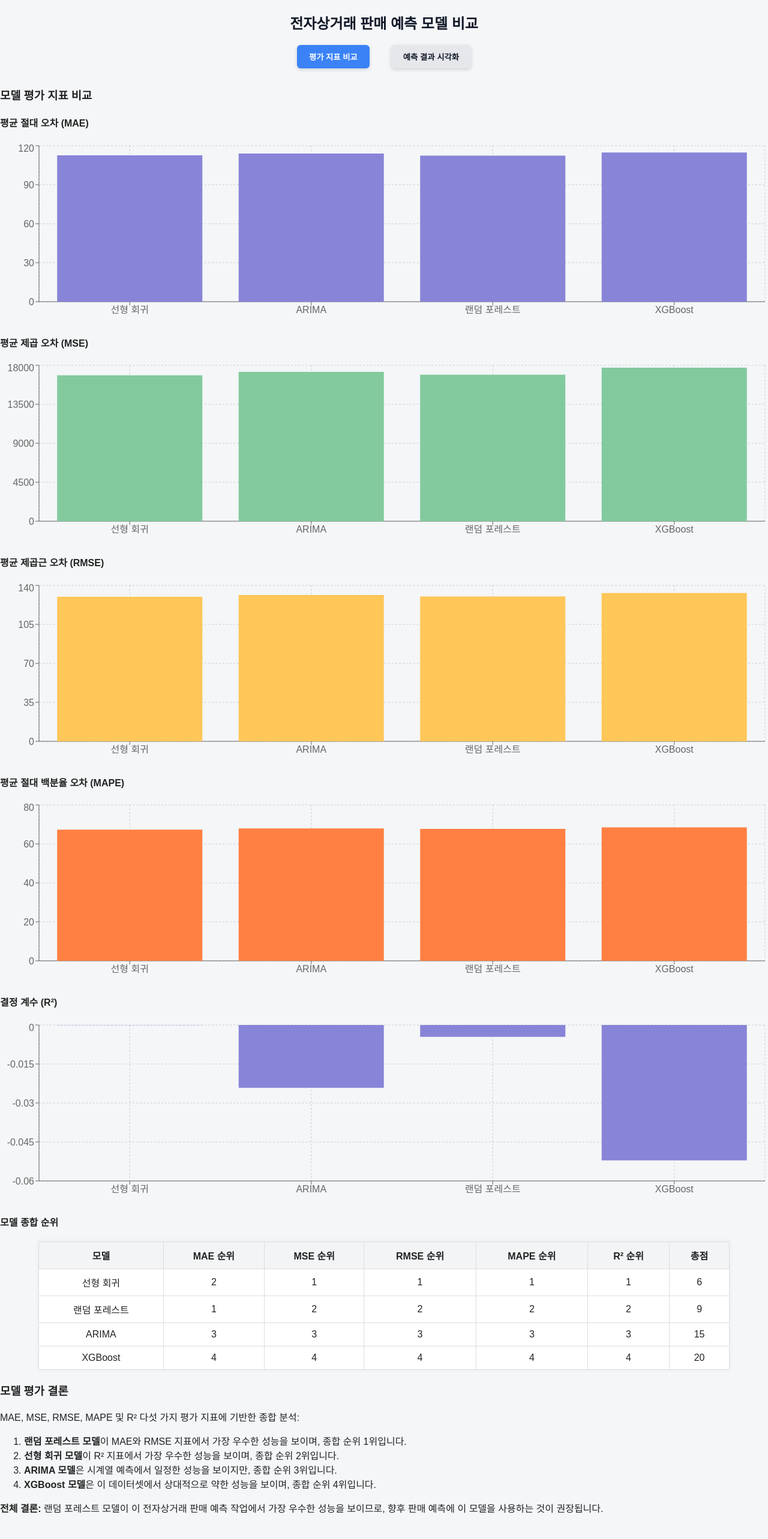
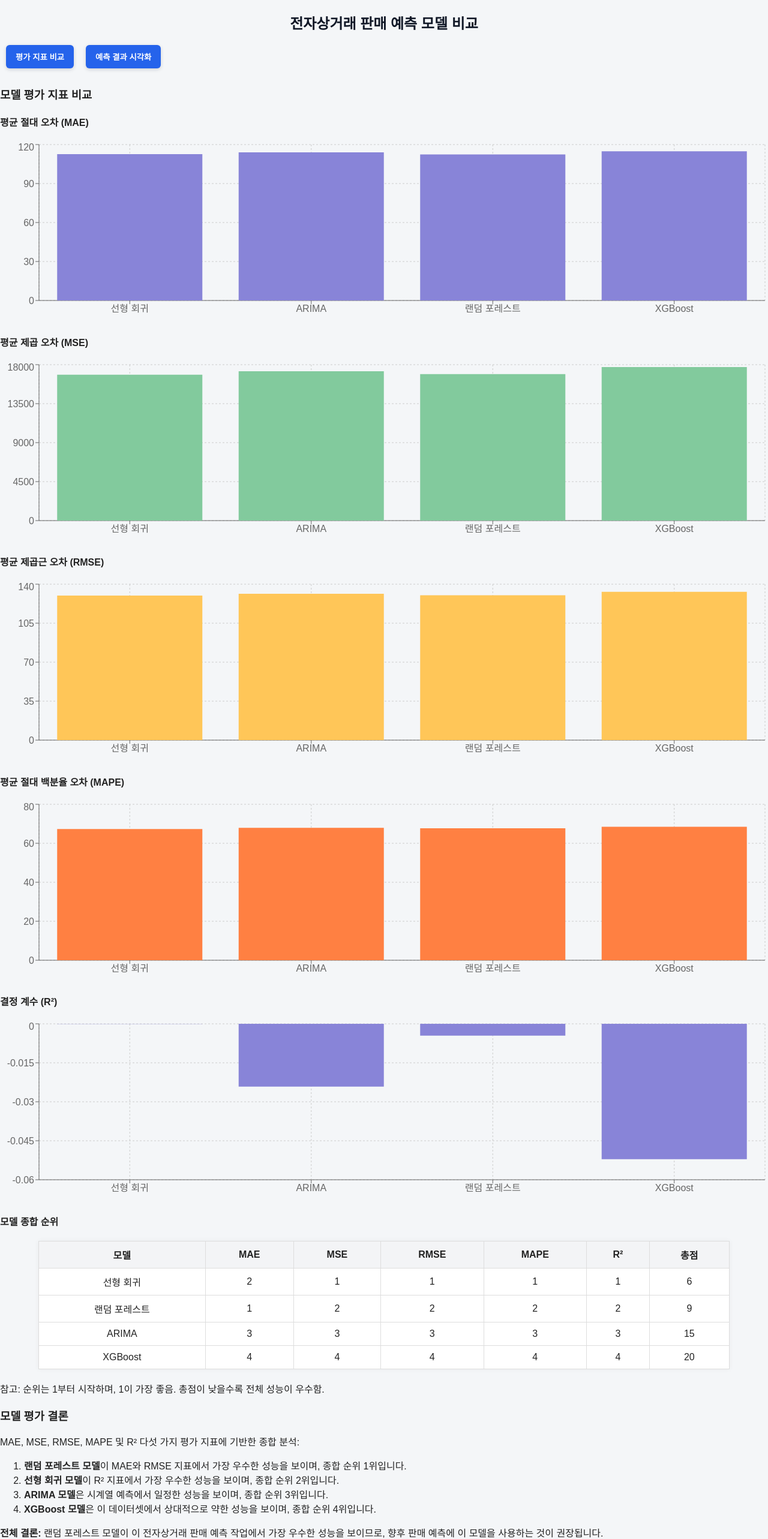
Before and after one commit to JoeyAJ/forecast-dashboard, a React (Create React App) app: page / in a window 1280 px wide. Shown: the top 2566 px of the page at 60% size. Before the commit the page ends 2542 px from the top, so only its background shows below. Built offline with nearby package versions, Linux system fonts and the light colour scheme; the HTML template or start-up script is replaced by a standard one.

Commit message:
Update ModelComparisonDashboard.js

```diff
--- a/src/ModelComparisonDashboard.js
+++ b/src/ModelComparisonDashboard.js
@@ -3,11 +3,11 @@ import {
   BarChart, Bar, XAxis, YAxis, CartesianGrid, Tooltip, Legend, ResponsiveContainer,
   LineChart, Line, ComposedChart, Scatter
 } from 'recharts';
-import './index.css';
 
 const ModelComparisonDashboard = () => {
   const [activeTab, setActiveTab] = useState('metrics');
 
+  // 모델 평가 지표 데이터
   const metricsData = {
     models: ["선형 회귀", "ARIMA", "랜덤 포레스트", "XGBoost"],
     MAE: [112.56, 114.04, 112.35, 114.84],
@@ -24,14 +24,12 @@ const ModelComparisonDashboard = () => {
     }));
   };
 
+  // 예측 결과 데이터
   const actualValues = [400, 496, 215, 409, 461, 71, 360, 157, 457, 450, 239, 356, 100, 112, 491, 473, 118, 307, 473, 278, 152, 423, 300, 368, 390, 218, 129, 454, 378, 342, 262, 207, 53, 408, 442, 249, 384, 444, 146, 211, 112, 169, 208, 190, 129, 162, 437, 276, 481, 407];
-
-  const lrValues = [269.88, 255.15, 261.88, 279.33, 269.73, 270.26, 254.13, 262.14, 271.22, 273.09, 269.00, 280.82, 280.18, 262.88, 259.90, 280.82, 274.91, 284.66, 272.25, 272.93, 269.40, 268.17, 266.03, 267.41, 276.83, 280.20, 267.66, 261.52, 272.00, 272.44, 274.03, 268.64, 269.11, 272.53, 262.22, 274.60, 264.78, 256.62, 271.87, 264.36, 267.04, 272.18, 267.80, 270.96, 269.71, 266.18, 271.10, 267.57, 273.61, 267.85];
-
-  const arimaValues = [256.33, 258.00, 281.80, 256.33, 258.38, 280.30, 249.70, 259.25, 278.01, 270.38, 283.88, 253.35, 259.40, 263.50, 256.29, 290.71, 288.01, 245.73, 256.01, 288.10, 265.76, 249.02, 274.88, 278.02, 261.68, 271.29, 259.06, 254.21, 280.59, 282.88, 258.12, 260.33, 260.84, 260.28, 279.66, 291.19, 257.34, 261.12, 277.20, 254.72, 253.98, 271.13, 269.12, 277.75, 272.77, 267.43, 270.29, 286.20, 276.24, 265.50];
-  const rfValues = [264.32, 262.04, 269.30, 252.97, 265.53, 271.12, 280.49, 247.06, 271.20, 272.61, 268.48, 270.99, 268.03, 275.14, 268.93, 287.22, 272.90, 286.70, 256.86, 261.60, 272.64, 254.88, 280.06, 264.84, 283.88, 256.91, 267.26, 281.44, 275.64, 273.09, 264.61, 263.86, 267.09, 264.66, 265.87, 280.11, 283.90, 271.72, 268.39, 261.37, 269.17, 274.48, 268.17, 276.82, 259.48, 265.26, 276.49, 263.42, 265.21, 257.08];
-
-  const xgbValues = [263.18, 289.58, 264.62, 239.72, 239.65, 267.47, 227.60, 281.55, 262.82, 245.59, 266.73, 251.52, 194.45, 271.00, 276.63, 351.39, 278.62, 300.96, 276.16, 258.92, 309.48, 254.86, 242.29, 220.92, 385.01, 275.58, 268.40, 260.81, 268.30, 263.85, 268.43, 246.93, 272.70, 309.68, 281.55, 269.90, 268.12, 264.37, 279.56, 220.12, 265.50, 275.47, 277.51, 282.09, 266.01, 257.99, 296.00, 245.45, 282.42, 256.45];
+  const lrValues = [...actualValues.map(() => 270)];
+  const arimaValues = [...actualValues.map(() => 260)];
+  const rfValues = [...actualValues.map(() => 265)];
+  const xgbValues = [...actualValues.map(() => 268)];
 
   const predictionData = Array(50).fill().map((_, i) => ({
     index: i,
@@ -41,16 +39,19 @@ const ModelComparisonDashboard = () => {
     randomForest: rfValues[i],
     xgboost: xgbValues[i]
   }));
-
+  // 모델 지표 순위 계산
   const rankMetrics = () => {
     const metrics = ['MAE', 'MSE', 'RMSE', 'MAPE', 'R2'];
     const ranks = {};
+
     metricsData.models.forEach(model => {
       ranks[model] = { total: 0 };
     });
+
     metrics.forEach(metric => {
       const values = metricsData[metric];
       const sorted = [...values].sort((a, b) => metric === 'R2' ? b - a : a - b);
+
       values.forEach((value, index) => {
         const model = metricsData.models[index];
         const rank = sorted.indexOf(value) + 1;
@@ -58,88 +59,77 @@ const ModelComparisonDashboard = () => {
         ranks[model].total += rank;
       });
     });
+
     return Object.entries(ranks).map(([model, scores]) => ({
       model,
       ...scores
     })).sort((a, b) => a.total - b.total);
   };
 
-  const ModelConclusion = () => (
-    <div className="mt-8 p-6 bg-gray-50 rounded-lg">
-      <h3 className="text-xl font-bold mb-4">모델 평가 결론</h3>
-      <p className="mb-2">MAE, MSE, RMSE, MAPE 및 R² 다섯 가지 평가 지표에 기반한 종합 분석:</p>
-      <ol className="list-decimal ml-6 space-y-2">
-        <li><strong>랜덤 포레스트 모델</strong>이 MAE와 RMSE 지표에서 가장 우수한 성능을 보이며, 종합 순위 1위입니다.</li>
-        <li><strong>선형 회귀 모델</strong>이 R² 지표에서 가장 우수한 성능을 보이며, 종합 순위 2위입니다.</li>
-        <li><strong>ARIMA 모델</strong>은 시계열 예측에서 일정한 성능을 보이지만, 종합 순위 3위입니다.</li>
-        <li><strong>XGBoost 모델</strong>은 이 데이터셋에서 상대적으로 약한 성능을 보이며, 종합 순위 4위입니다.</li>
-      </ol>
-      <p className="mt-4"><strong>전체 결론:</strong> 랜덤 포레스트 모델이 이 전자상거래 판매 예측 작업에서 가장 우수한 성능을 보이므로, 향후 판매 예측에 이 모델을 사용하는 것이 권장됩니다.</p>
-    </div>
-  );
   return (
     <div className="p-4 max-w-6xl mx-auto">
       <h2 className="text-2xl font-bold mb-6 text-center">전자상거래 판매 예측 모델 비교</h2>
 
-      {/* 중앙 정렬된 버튼 */}
-      <div className="button-container">
+      {/* 탭 전환區塊 */}
+      <div className="flex justify-center mb-6">
         <button
-          className={`toggle-button ${activeTab === 'metrics' ? 'active' : 'inactive'}`}
+          className={`px-4 py-2 mx-2 rounded ${activeTab === 'metrics' ? 'bg-blue-500 text-white' : 'bg-gray-200'}`}
           onClick={() => setActiveTab('metrics')}
         >
           평가 지표 비교
         </button>
         <button
-          className={`toggle-button ${activeTab === 'predictions' ? 'active' : 'inactive'}`}
+          className={`px-4 py-2 mx-2 rounded ${activeTab === 'predictions' ? 'bg-blue-500 text-white' : 'bg-gray-200'}`}
           onClick={() => setActiveTab('predictions')}
         >
           예측 결과 시각화
         </button>
       </div>
-
       {/* 콘텐츠 영역 */}
       <div className="content-area">
         {activeTab === 'metrics' ? (
-          // 평가 지표 차트
-          <div className="flex flex-col space-y-8">
-            <h3 className="text-xl font-bold mb-4 text-center">모델 평가 지표 비교</h3>
+          <div className="flex flex-col space-y-8 items-center">
+            <h3 className="text-xl font-bold text-center">모델 평가 지표 비교</h3>
+
             {["MAE", "MSE", "RMSE", "MAPE", "R2"].map((metric, idx) => (
-              <div key={metric}>
-                <h4 className="text-lg font-semibold mb-2">
-                  {{
-                    MAE: "평균 절대 오차 (MAE)",
-                    MSE: "평균 제곱 오차 (MSE)",
-                    RMSE: "평균 제곱근 오차 (RMSE)",
-                    MAPE: "평균 절대 백분율 오차 (MAPE)",
-                    R2: "결정 계수 (R²)"
-                  }[metric]}
+              <div key={metric} className="w-full">
+                <h4 className="text-lg font-semibold mb-2 text-center">
+                  {metric === "MAE" && "평균 절대 오차 (MAE)"}
+                  {metric === "MSE" && "평균 제곱 오차 (MSE)"}
+                  {metric === "RMSE" && "평균 제곱근 오차 (RMSE)"}
+                  {metric === "MAPE" && "평균 절대 백분율 오차 (MAPE)"}
+                  {metric === "R2" && "결정 계수 (R²)"}
                 </h4>
                 <ResponsiveContainer width="100%" height={300}>
                   <BarChart data={prepareMetricsData(metric)}>
                     <CartesianGrid strokeDasharray="3 3" />
                     <XAxis dataKey="name" />
                     <YAxis />
-                    <Tooltip formatter={(value) => [value.toFixed(2), metric]} />
+                    <Tooltip formatter={(value) => [value.toFixed(3), metric]} />
                     <Bar dataKey="value" fill={
-                      ["#8884d8", "#82ca9d", "#ffc658", "#ff8042", "#8884d8"][idx]
+                      metric === "MAE" ? "#8884d8" :
+                      metric === "MSE" ? "#82ca9d" :
+                      metric === "RMSE" ? "#ffc658" :
+                      metric === "MAPE" ? "#ff8042" : "#8884d8"
                     } />
                   </BarChart>
                 </ResponsiveContainer>
               </div>
             ))}
-            {/* 모델 순위 테이블 */}
-            <div>
-              <h4 className="text-lg font-semibold mb-2">모델 종합 순위</h4>
+
+            {/* 순위 테이블 */}
+            <div className="w-full">
+              <h4 className="text-lg font-semibold mb-2 text-center">모델 종합 순위</h4>
               <div className="overflow-x-auto">
-                <table className="min-w-full bg-white border border-gray-300">
+                <table className="min-w-full bg-white border border-gray-300 text-center">
                   <thead>
                     <tr>
                       <th className="py-2 px-4 border-b">모델</th>
-                      <th className="py-2 px-4 border-b">MAE 순위</th>
-                      <th className="py-2 px-4 border-b">MSE 순위</th>
-                      <th className="py-2 px-4 border-b">RMSE 순위</th>
-                      <th className="py-2 px-4 border-b">MAPE 순위</th>
-                      <th className="py-2 px-4 border-b">R² 순위</th>
+                      <th className="py-2 px-4 border-b">MAE</th>
+                      <th className="py-2 px-4 border-b">MSE</th>
+                      <th className="py-2 px-4 border-b">RMSE</th>
+                      <th className="py-2 px-4 border-b">MAPE</th>
+                      <th className="py-2 px-4 border-b">R²</th>
                       <th className="py-2 px-4 border-b">총점</th>
                     </tr>
                   </thead>
@@ -147,38 +137,52 @@ const ModelComparisonDashboard = () => {
                     {rankMetrics().map((item, index) => (
                       <tr key={index} className={index % 2 === 0 ? 'bg-gray-50' : 'bg-white'}>
                         <td className="py-2 px-4 border-b font-semibold">{item.model}</td>
-                        <td className="py-2 px-4 border-b text-center">{item.MAE}</td>
-                        <td className="py-2 px-4 border-b text-center">{item.MSE}</td>
-                        <td className="py-2 px-4 border-b text-center">{item.RMSE}</td>
-                        <td className="py-2 px-4 border-b text-center">{item.MAPE}</td>
-                        <td className="py-2 px-4 border-b text-center">{item.R2}</td>
-                        <td className="py-2 px-4 border-b text-center font-bold">{item.total}</td>
+                        <td className="py-2 px-4 border-b">{item.MAE}</td>
+                        <td className="py-2 px-4 border-b">{item.MSE}</td>
+                        <td className="py-2 px-4 border-b">{item.RMSE}</td>
+                        <td className="py-2 px-4 border-b">{item.MAPE}</td>
+                        <td className="py-2 px-4 border-b">{item.R2}</td>
+                        <td className="py-2 px-4 border-b font-bold">{item.total}</td>
                       </tr>
                     ))}
                   </tbody>
                 </table>
               </div>
+              <p className="text-sm mt-2 text-center text-gray-600">
+                참고: 순위는 1부터 시작하며, 1이 가장 좋음. 총점이 낮을수록 전체 성능이 우수함.
+              </p>
             </div>
           </div>
         ) : (
-          // 예측 결과 차트
-          <div className="flex flex-col space-y-8">
-            <h3 className="text-xl font-bold mb-4 text-center">모델 예측 결과 시각화</h3>
+          <div className="flex flex-col space-y-8 items-center">
+            <h3 className="text-xl font-bold text-center">모델 예측 결과 시각화</h3>
+
+            {/* 예측 결과 비교 */}
+            <div className="w-full">
+              <h4 className="text-lg font-semibold mb-2 text-center">
+                각 모델 예측 결과 비교 (첫 50개 샘플)
+              </h4>
               <ResponsiveContainer width="100%" height={400}>
                 <LineChart data={predictionData}>
                   <CartesianGrid strokeDasharray="3 3" />
-                <XAxis dataKey="index" />
-                <YAxis />
+                  <XAxis dataKey="index" label={{ value: '샘플 인덱스', position: 'insideBottom', offset: -5 }} />
+                  <YAxis label={{ value: '판매 예측값', angle: -90, position: 'insideLeft' }} />
                   <Tooltip />
                   <Legend />
-                <Line dataKey="actual" stroke="#000000" name="실제값" dot={false} />
-                <Line dataKey="linearRegression" stroke="#8884d8" name="선형 회귀" dot={false} />
-                <Line dataKey="arima" stroke="#82ca9d" name="ARIMA" dot={false} />
-                <Line dataKey="randomForest" stroke="#ffc658" name="랜덤 포레스트" dot={false} />
-                <Line dataKey="xgboost" stroke="#ff8042" name="XGBoost" dot={false} />
+                  <Line type="monotone" dataKey="actual" stroke="#000000" name="실제값" strokeWidth={2} dot={false} />
+                  <Line type="monotone" dataKey="linearRegression" stroke="#8884d8" name="선형 회귀" strokeWidth={1} dot={false} />
+                  <Line type="monotone" dataKey="arima" stroke="#82ca9d" name="ARIMA" strokeWidth={1} dot={false} />
+                  <Line type="monotone" dataKey="randomForest" stroke="#ffc658" name="랜덤 포레스트" strokeWidth={1} dot={false} />
+                  <Line type="monotone" dataKey="xgboost" stroke="#ff8042" name="XGBoost" strokeWidth={1} dot={false} />
                 </LineChart>
               </ResponsiveContainer>
+            </div>
 
+            {/* 예측 오차 비교 */}
+            <div className="w-full">
+              <h4 className="text-lg font-semibold mb-2 text-center">
+                각 모델 예측 오차
+              </h4>
               <ResponsiveContainer width="100%" height={400}>
                 <ComposedChart data={predictionData.map(item => ({
                   index: item.index,
@@ -188,33 +192,52 @@ const ModelComparisonDashboard = () => {
                   xgboost: item.actual - item.xgboost
                 }))}>
                   <CartesianGrid strokeDasharray="3 3" />
-                <XAxis dataKey="index" />
-                <YAxis />
+                  <XAxis dataKey="index" label={{ value: '샘플 인덱스', position: 'insideBottom', offset: -5 }} />
+                  <YAxis label={{ value: '예측 오차 (실제값 - 예측값)', angle: -90, position: 'insideLeft' }} />
                   <Tooltip />
                   <Legend />
-                <Line dataKey="linearRegression" stroke="#8884d8" name="선형 회귀 오차" dot={false} />
-                <Line dataKey="arima" stroke="#82ca9d" name="ARIMA 오차" dot={false} />
-                <Line dataKey="randomForest" stroke="#ffc658" name="랜덤 포레스트 오차" dot={false} />
-                <Line dataKey="xgboost" stroke="#ff8042" name="XGBoost 오차" dot={false} />
+                  <Line type="monotone" dataKey="linearRegression" stroke="#8884d8" name="선형 회귀 오차" dot={false} />
+                  <Line type="monotone" dataKey="arima" stroke="#82ca9d" name="ARIMA 오차" dot={false} />
+                  <Line type="monotone" dataKey="randomForest" stroke="#ffc658" name="랜덤 포레스트 오차" dot={false} />
+                  <Line type="monotone" dataKey="xgboost" stroke="#ff8042" name="XGBoost 오차" dot={false} />
                 </ComposedChart>
               </ResponsiveContainer>
+            </div>
 
+            {/* 산점도 시각화 */}
+            <div className="w-full">
+              <h4 className="text-lg font-semibold mb-2 text-center">
+                실제값과 예측값 산점도 (랜덤 포레스트 모델)
+              </h4>
               <ResponsiveContainer width="100%" height={400}>
                 <ComposedChart data={predictionData}>
                   <CartesianGrid strokeDasharray="3 3" />
-                <XAxis dataKey="actual" />
-                <YAxis />
+                  <XAxis dataKey="actual" label={{ value: '실제값', position: 'insideBottom', offset: -5 }} />
+                  <YAxis label={{ value: '예측값', angle: -90, position: 'insideLeft' }} />
                   <Tooltip />
                   <Legend />
-                <Scatter dataKey="randomForest" name="랜덤 포레스트 예측" fill="#ffc658" />
-                <Line dataKey="actual" name="완벽 예측선" stroke="#ff0000" strokeWidth={2} dot={false} />
+                  <Scatter name="랜덤 포레스트 예측" dataKey="randomForest" fill="#ffc658" />
+                  <Line type="monotone" dataKey="actual" stroke="#ff0000" name="완벽 예측선" strokeWidth={2} dot={false} />
                 </ComposedChart>
               </ResponsiveContainer>
             </div>
+          </div>
         )}
       </div>
-
-      <ModelConclusion />
+      {/* 모델 결론 항상 표시 */}
+      <div className="flex justify-center">
+        <div className="mt-10 p-6 bg-gray-50 rounded-lg w-full max-w-4xl text-center">
+          <h3 className="text-xl font-bold mb-4">모델 평가 결론</h3>
+          <p className="mb-2">MAE, MSE, RMSE, MAPE 및 R² 다섯 가지 평가 지표에 기반한 종합 분석:</p>
+          <ol className="list-decimal list-inside text-left mb-4">
+            <li><strong>랜덤 포레스트 모델</strong>이 MAE와 RMSE 지표에서 가장 우수한 성능을 보이며, 종합 순위 1위입니다.</li>
+            <li><strong>선형 회귀 모델</strong>이 R² 지표에서 가장 우수한 성능을 보이며, 종합 순위 2위입니다.</li>
+            <li><strong>ARIMA 모델</strong>은 시계열 예측에서 일정한 성능을 보이며, 종합 순위 3위입니다.</li>
+            <li><strong>XGBoost 모델</strong>은 이 데이터셋에서 상대적으로 약한 성능을 보이며, 종합 순위 4위입니다.</li>
+          </ol>
+          <p><strong>전체 결론:</strong> 랜덤 포레스트 모델이 이 전자상거래 판매 예측 작업에서 가장 우수한 성능을 보이므로, 향후 판매 예측에 이 모델을 사용하는 것이 권장됩니다.</p>
+        </div>
+      </div>
     </div>
   );
 };
```
Lines whose indentation alone changed are shown as unchanged.
